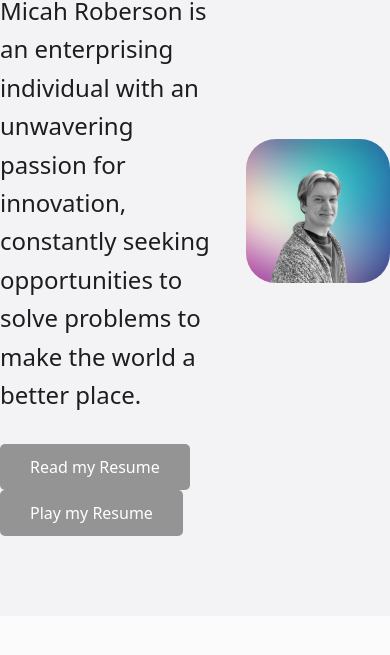
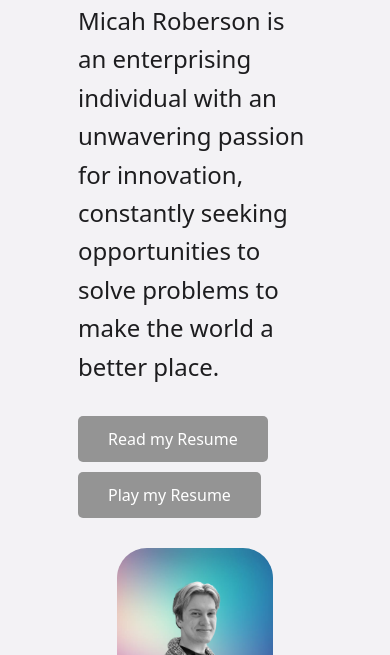
Before and after one commit to micah-roberson/micahs-portfolio, a plain HTML site: page index.html in a window 390 px wide. Shown: the part 189-844 px from the top of the page. Drawn offline with Linux system fonts and the light colour scheme.

Commit message:
some shiz

```diff
--- a/index.html
+++ b/index.html
@@ -362,6 +362,7 @@ body{
 .contact-button {
     display: inline-block;
     padding: 12px 30px;
+    margin-bottom: 10px;
     font-size: 16px;
     color: #fff;
     background-color: #949494;
@@ -523,6 +524,15 @@ img {
     cursor: pointer;
   }
 
+  @media (max-width: 768px) {
+    .hero-content {
+      flex-direction: column;
+    }
+
+    .hero-left,
+    .hero-right {
+      padding: 10px;
+    }}
     </style>
       <link rel="stylesheet" href="https://cdnjs.cloudflare.com/ajax/libs/font-awesome/6.0.0-beta3/css/all.min.css">
 </head>
@@ -740,10 +750,10 @@ img {
           <img src="images/p3.jpg" alt="Image 3">
           <img src="images/p4.jpg" alt="Image 4">
         </div>
-        <div class="carousel-nav">
-          <div class="carousel-btn" onclick="prevImage()">&#10094;</div>
-          <div class="carousel-btn" onclick="nextImage()">&#10095;</div>
-        </div>
+        <!-- <div class="carousel-nav"> -->
+          <!-- <div class="carousel-btn" onclick="prevImage()">&#10094;</div> -->
+          <!-- <div class="carousel-btn" onclick="nextImage()">&#10095;</div> -->
+        <!-- </div> -->
       </div>
 
       <script>
```
